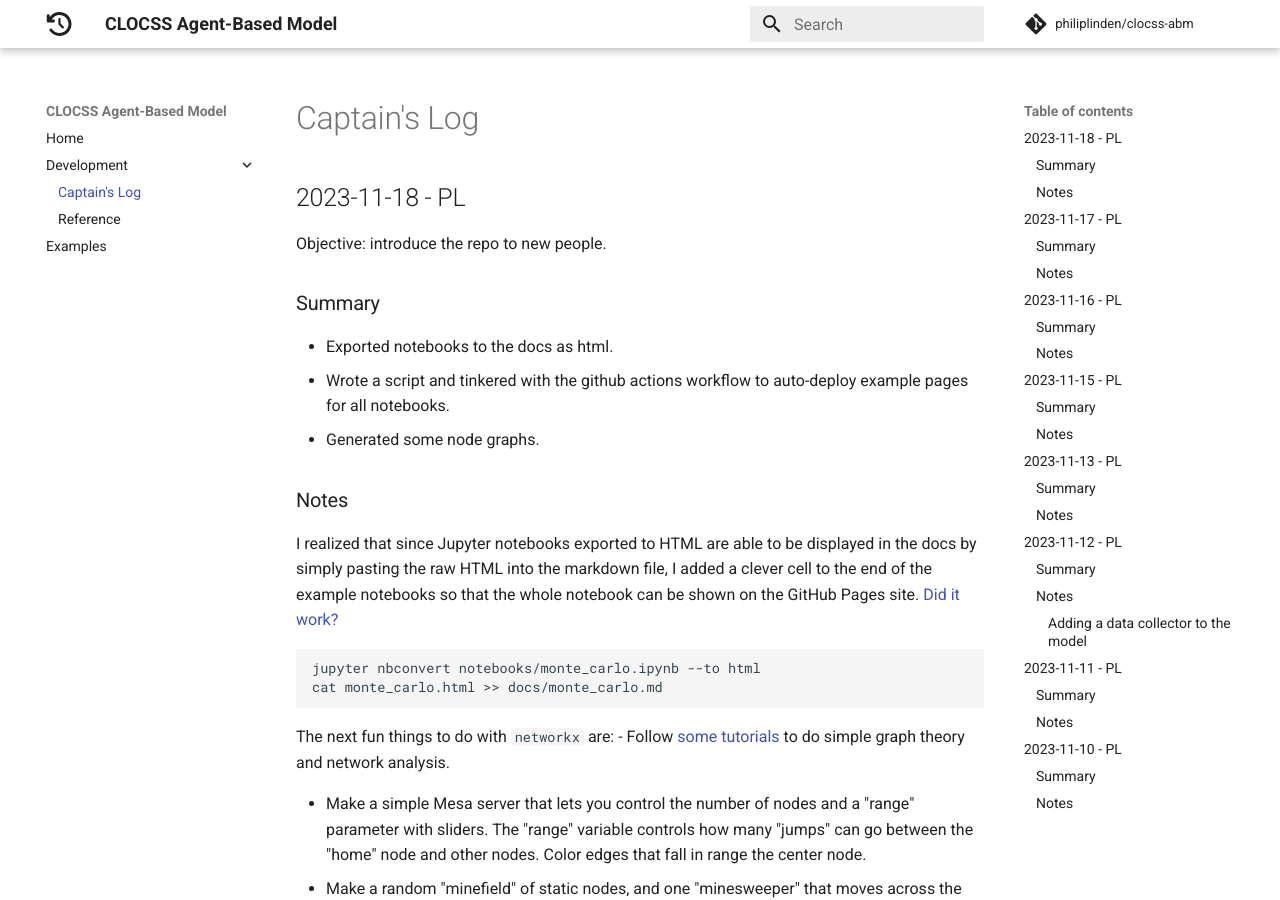
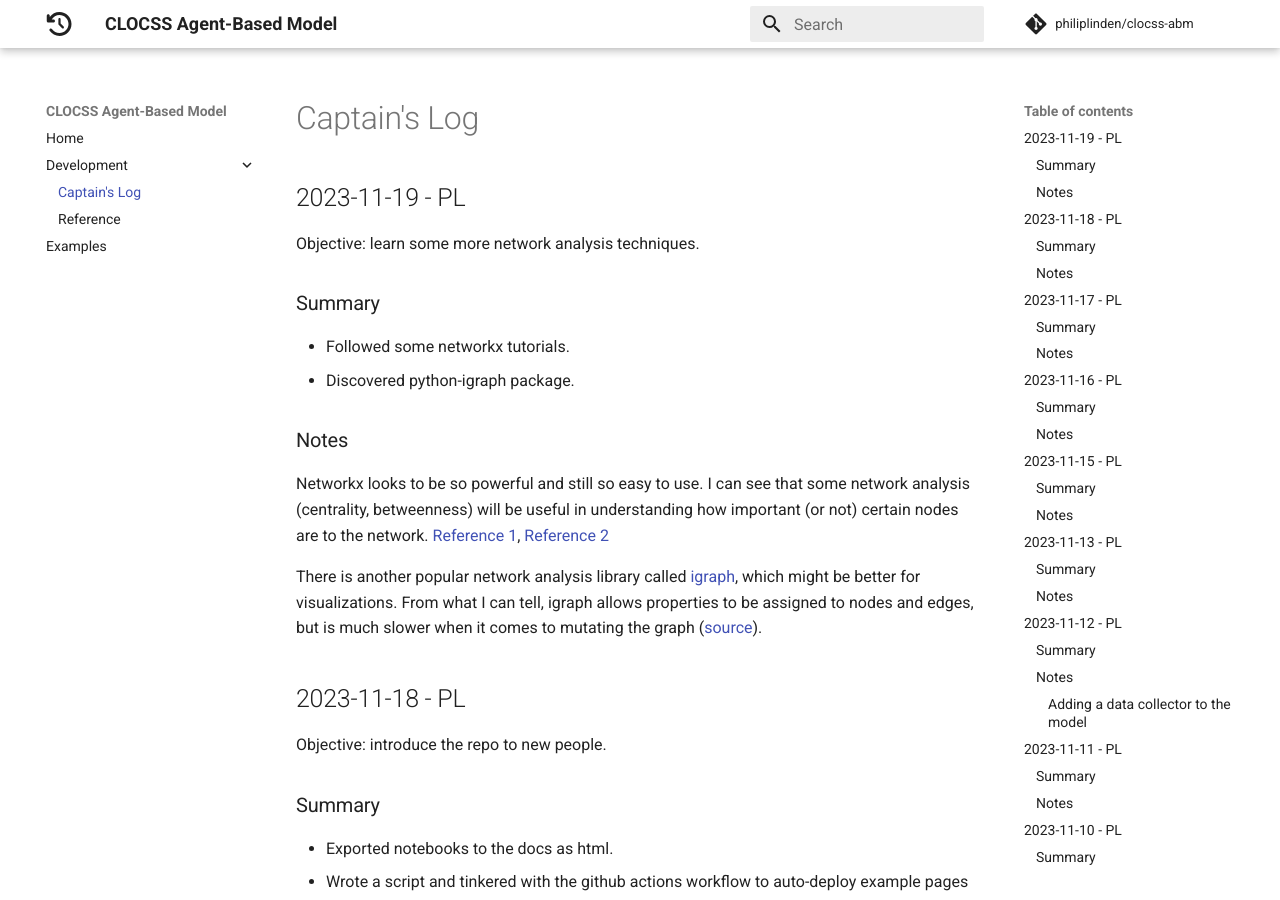
Before and after one commit to philiplinden/spacetime, an MkDocs documentation site: the page built from docs/captains_log.md, in a window 1280 px wide and 900 px high. Built offline with MkDocs 1.6.1 and Material for MkDocs 9.7.7, drawn with Linux system fonts in a browser that asks for light colours; comment, search, counter and statistics services are not loaded.

Commit message:
play with networkx

```diff
--- a/docs/captains_log.md
+++ b/docs/captains_log.md
@@ -1,4 +1,24 @@
 # Captain's Log
+
+## 2023-11-19 - PL
+Objective: learn some more network analysis techniques.
+
+### Summary
+- Followed some networkx tutorials.
+- Discovered python-igraph package.
+
+### Notes
+Networkx looks to be so powerful and still so easy to use. I can see that some
+network analysis (centrality, betweenness) will be useful in understanding how
+important (or not) certain nodes are to the network.
+[Reference 1](https://www.youtube.com/watch?v=VetBkjcm9Go),
+[Reference 2](https://github.com/jdfoote/Intro-to-Programming-and-Data-Science/blob/summer2020/extra_topics/network_analysis.ipynb)
+
+There is another popular network analysis library called
+[igraph](https://igraph.org/python/tutorial/0.9.8/tutorial.html), which might
+be better for visualizations. From what I can tell, igraph allows properties to
+be assigned to nodes and edges, but is much slower when it comes to mutating
+the graph ([source](https://igraph.discourse.group/t/igraph-is-much-slower-than-networkx-when-generating-a-graph/853)).
 
 ## 2023-11-18 - PL
 Objective: introduce the repo to new people.
```
Also changed, not shown: 1 other file.
